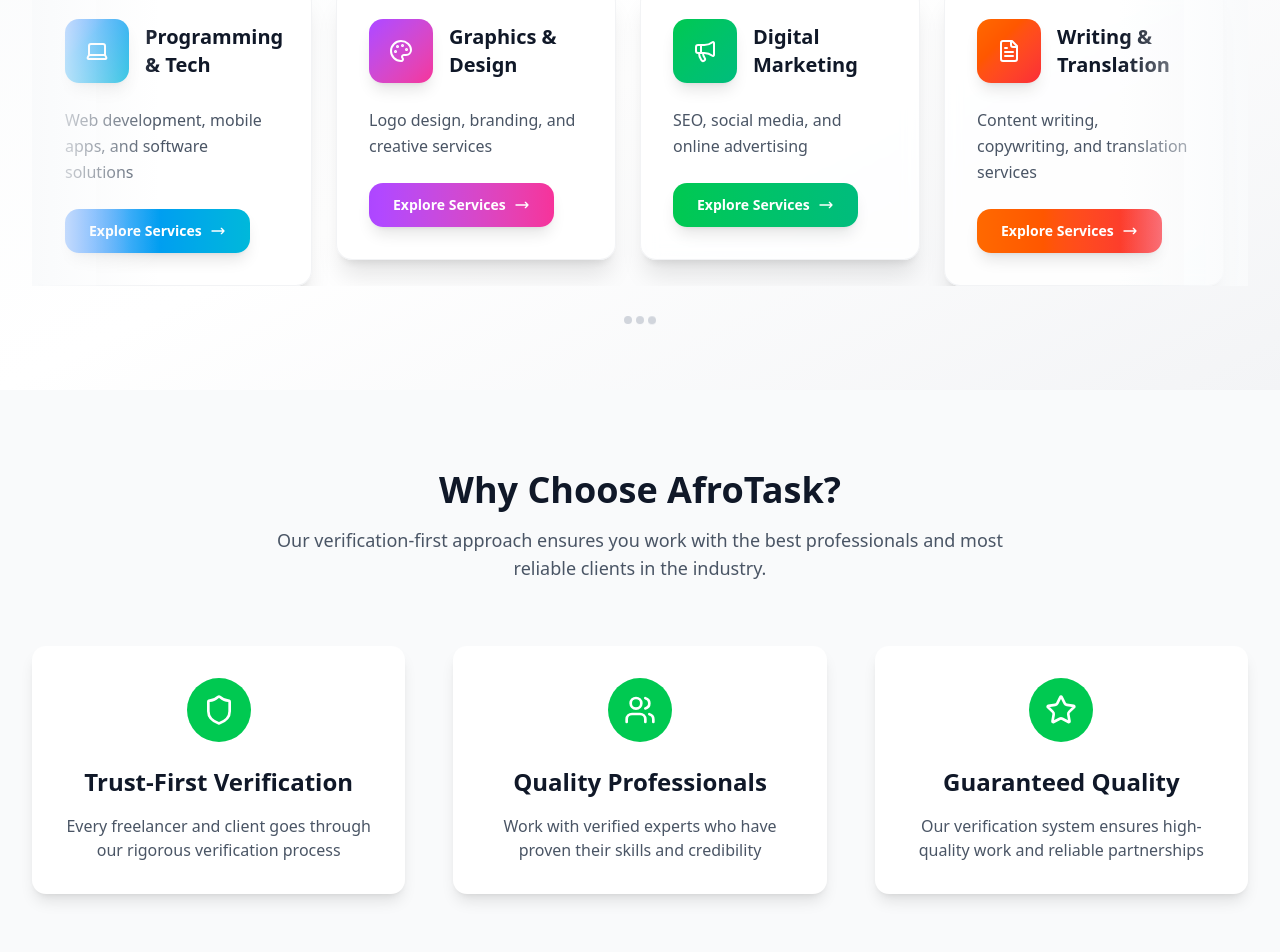
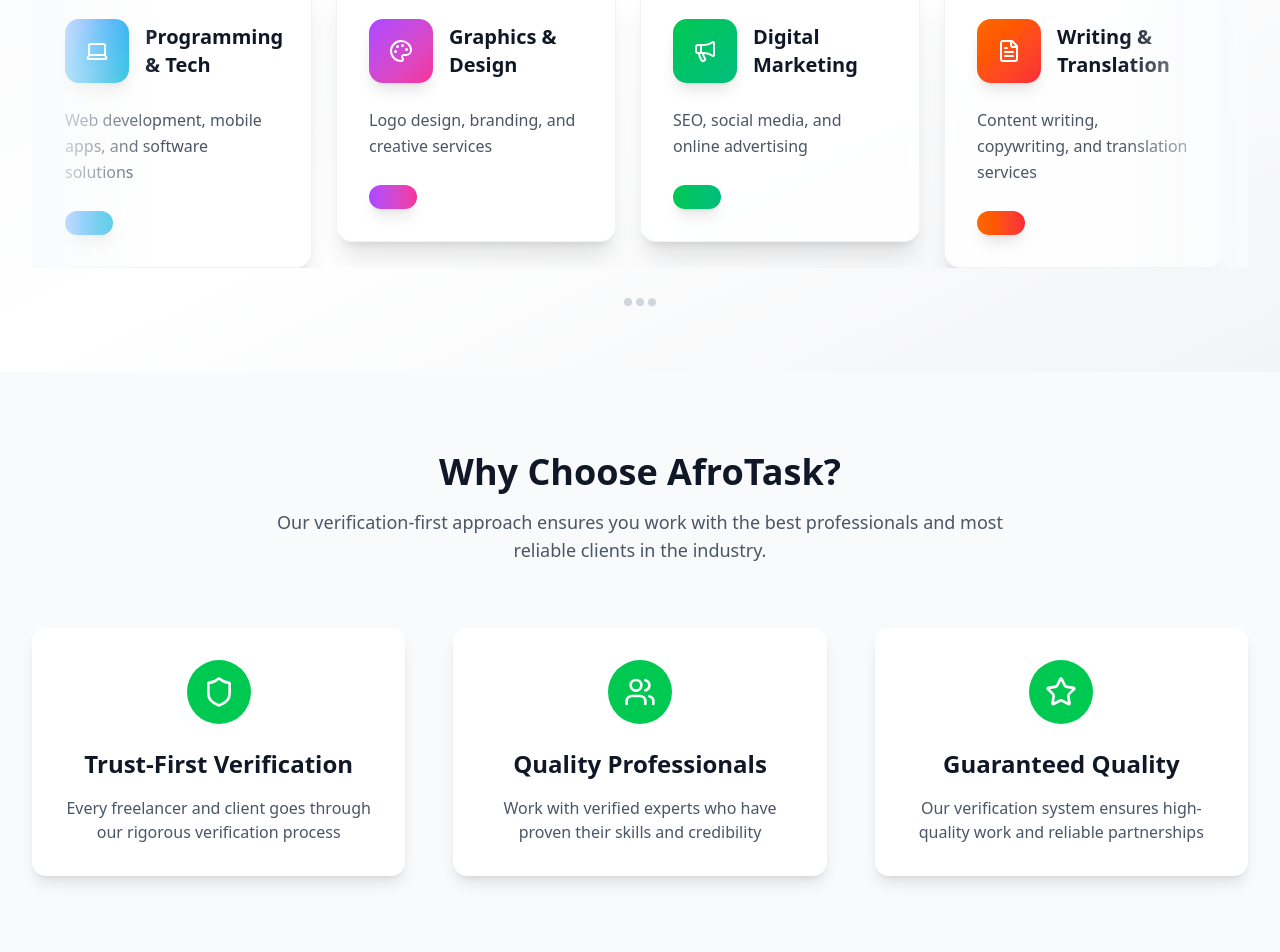
Before and after one commit to CyberTycoon/skillboost, a Next.js app: page / in a window 1280 px wide. Shown: the part 1126-2078 px from the top of the page. Built offline with nearby package versions, Linux system fonts and the light colour scheme.

Commit message:
explore linkin popular services

```diff
--- a/src/app/components/PopularServices.tsx
+++ b/src/app/components/PopularServices.tsx
@@ -1,6 +1,6 @@
 'use client'
 
-import { Briefcase, Clapperboard, FileText, Laptop, Megaphone, Palette } from 'lucide-react';
+import { Briefcase, Clapperboard, FileText, Laptop, Link, Megaphone, Palette } from 'lucide-react';
 import React, { useState, useRef, useEffect } from 'react';
 
 const PopularServices = () => {
@@ -127,13 +127,13 @@
                                             {service.description}
                                         </p>
 
-                                        <button className={`inline-flex items-center justify-center px-4 sm:px-6 py-2 sm:py-3 bg-gradient-to-r ${service.color} text-white text-xs sm:text-sm font-semibold rounded-lg sm:rounded-xl shadow-lg hover:shadow-xl transform hover:scale-105 transition-all duration-200 group-hover:translate-x-1`}>
+                                        <Link href='/explore' className={`inline-flex items-center justify-center px-4 sm:px-6 py-2 sm:py-3 bg-gradient-to-r ${service.color} text-white text-xs sm:text-sm font-semibold rounded-lg sm:rounded-xl shadow-lg hover:shadow-xl transform hover:scale-105 transition-all duration-200 group-hover:translate-x-1`}>
                                             <span className="hidden sm:inline">Explore Services</span>
                                             <span className="sm:hidden">Explore</span>
                                             <svg className="w-3 h-3 sm:w-4 sm:h-4 ml-1 sm:ml-2 transform group-hover:translate-x-1 transition-transform duration-200" fill="none" viewBox="0 0 24 24" stroke="currentColor">
                                                 <path strokeLinecap="round" strokeLinejoin="round" strokeWidth="2" d="M17 8l4 4m0 0l-4 4m4-4H3" />
                                             </svg>
-                                        </button>
+                                        </Link>
                                     </div>
 
                                     {/* Shine effect */}
```
